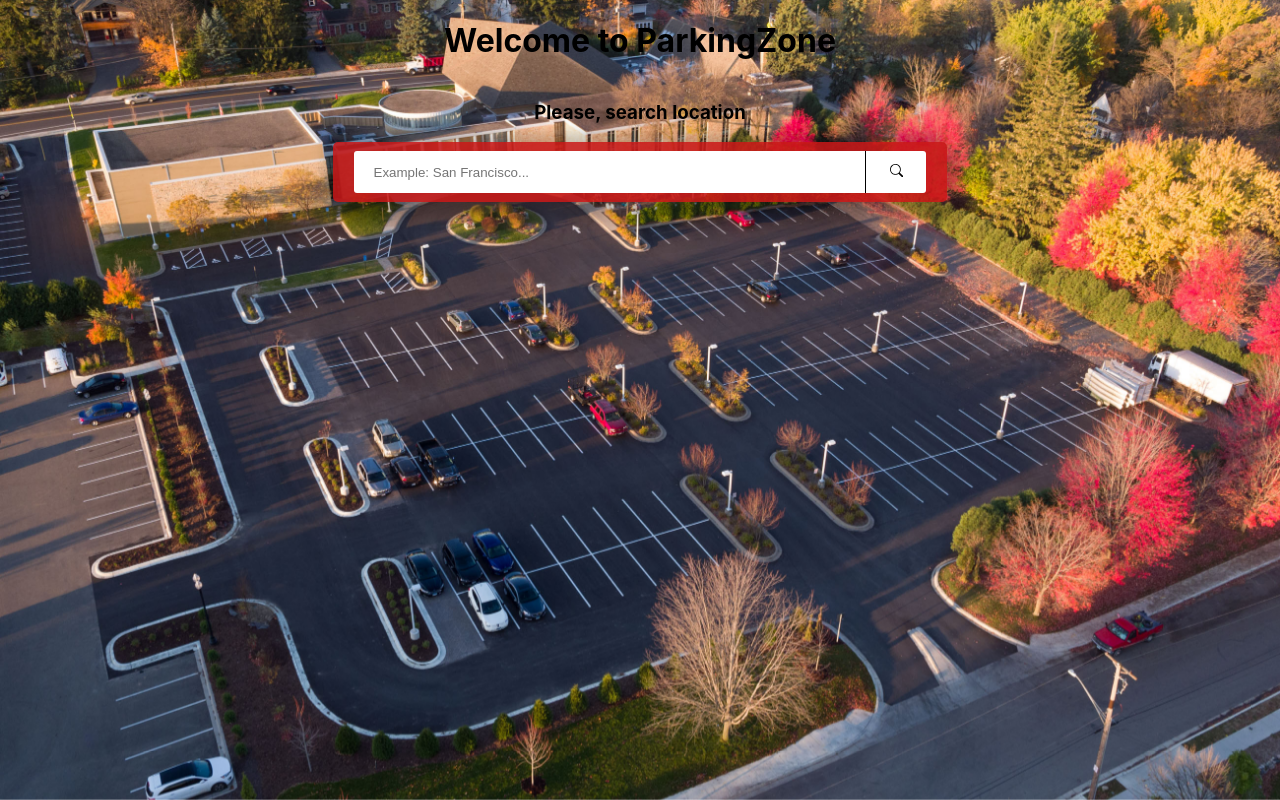
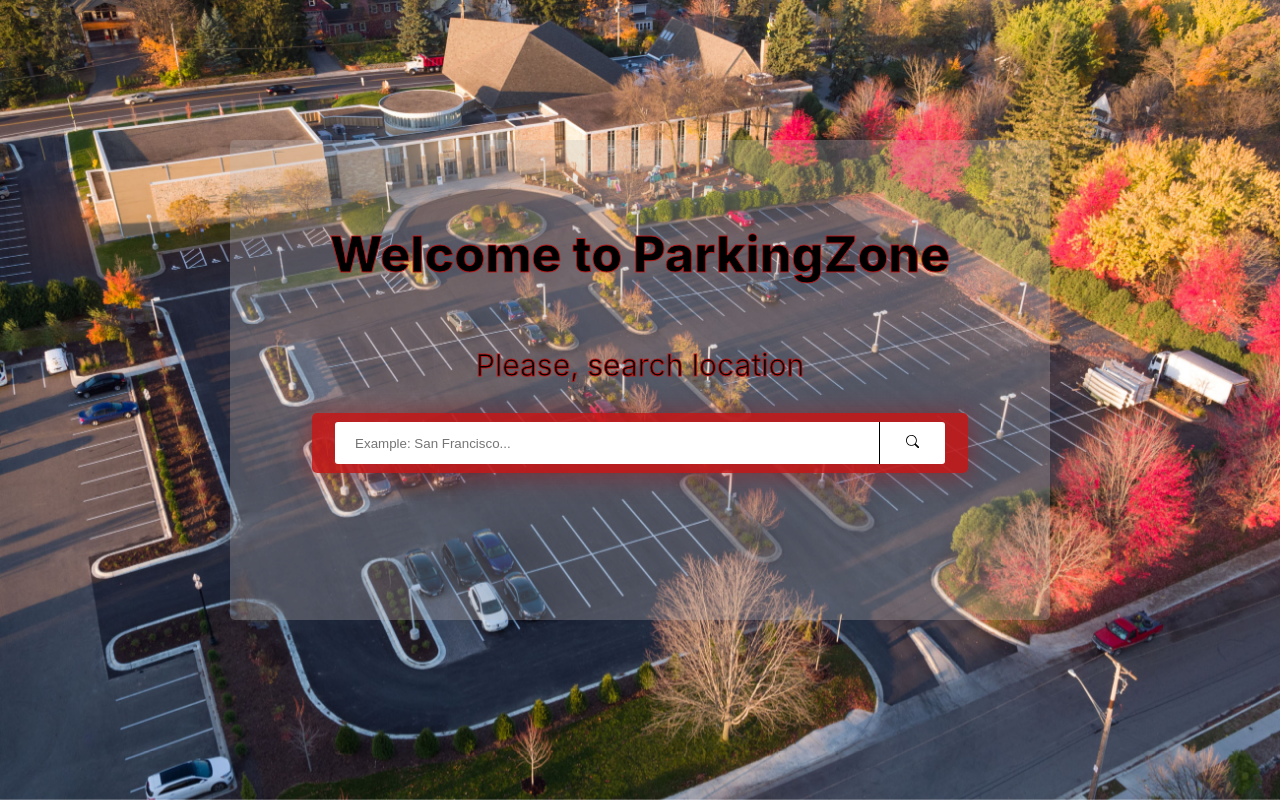
Before and after one commit to sbs001/Lowest-Rated-Parking-Lots-Challenge, a React (Create React App) app: page / in a window 1280 px wide. Built offline with nearby package versions, Linux system fonts and the light colour scheme; no server answers.

Commit message:
feat: add animation in home

```diff
--- a/src/App.css
+++ b/src/App.css
@@ -4,4 +4,28 @@
     background-position: center;
     background-size: cover;
     background-attachment: fixed;
+    display: flex;
+    justify-content: center;
+    overflow: hidden;
 }
+
+.fadeIn {
+    animation: fadeIn 0.5s linear;
+}
+
+.fadeInFast {
+    animation: fadeIn 0.3s linear;
+}
+
+.fadeInSlow {
+    animation: fadeIn 0.8s linear;
+}
+
+@keyframes fadeIn {
+    from {
+        opacity: 0;
+    }
+    to {
+        opacity: 1;
+    }
+}
--- a/src/Components/Home/Home.css
+++ b/src/Components/Home/Home.css
@@ -1,15 +1,78 @@
 .home {
     width: 80%;
-    margin: 0 auto;
+    display: flex;
+    align-items: center;
+    justify-content: center;
+}
+
+.modal {
+    margin: 10px 0 50px 0;
+    padding: 50px 0 30px 0;
+    width: 80%;
+    height: 50%;
     display: flex;
     flex-direction: column;
     align-items: center;
+    background-color: var(--fourth);
+    border-radius: var(--radius);
 }
 
 .homeSearchBar {
-    width: 60%;
+    width: 80%;
     height: 60px;
     background-color: var(--primary);
     border-radius: var(--radius);
-    box-shadow: -5px -6px 13px 3px rgba(0, 0, 0, 0.21), 12px 13px 13px 3px rgba(0, 0, 0, 0.21);
+    box-shadow: var(--shadow);
+    animation: fromRigth 1.5s ease;
 }
+
+.home h1 {
+    font-weight: 800;
+    font-size: 50px;
+    -webkit-text-stroke: 1px var(--primary);
+    animation: fromTop 1s linear;
+}
+
+.home h3 {
+    font-weight: 400;
+    font-size: 30px;
+    -webkit-text-stroke: 1px var(--primary);
+}
+
+@keyframes fromRigth {
+    from {
+        transform: translateX(1000px);
+        opacity: 0;
+    }
+    to {
+        transform: translateX(0);
+        opacity: 1;
+    }
+}
+
+@keyframes fromTop {
+    0% {
+        transform: translateY(-100px);
+    }
+    25% {
+        transform: translateY(10px);
+    }
+    50% {
+        transform: translateY(-50px);
+    }
+    70% {
+        transform: translateY(0px);
+    }
+    85% {
+        transform: translateY(-25px)
+    }
+    90% {
+        transform: translateY(0)
+    }
+    95% {
+        transform: translateY(-10px)
+    }
+    100% {
+        transform: translateY(0);
+    }
+}
--- a/src/Components/Home/Home.jsx
+++ b/src/Components/Home/Home.jsx
@@ -6,10 +6,12 @@ export default function Home() {
 
   return (
     <div className="home">
-      <h1>Welcome to ParkingZone</h1>
-      <h3>Please, search location</h3>
-      <div className="homeSearchBar">
-        <SearchBar />
+      <div className="modal fadeIn">
+        <h1>Welcome to ParkingZone</h1>
+        <h3>Please, search location</h3>
+        <div className="homeSearchBar">
+          <SearchBar />
+        </div>
       </div>
     </div>
   )
--- a/src/index.css
+++ b/src/index.css
@@ -13,7 +13,7 @@ code {
     --primary: rgba(196, 23, 23, 0.878);
     --secondary: rgb(255, 255, 255);
     --thrid: rgba(192, 188, 188, 0.549);
-    --fourth: rgba(192, 188, 188, 0.391);
+    --fourth: rgba(192, 188, 188, 0.295);
     --radius: 5px;
     --shadow: 0px 2px 23px 3px rgba(176, 0, 0, 0.34);
 }
```
